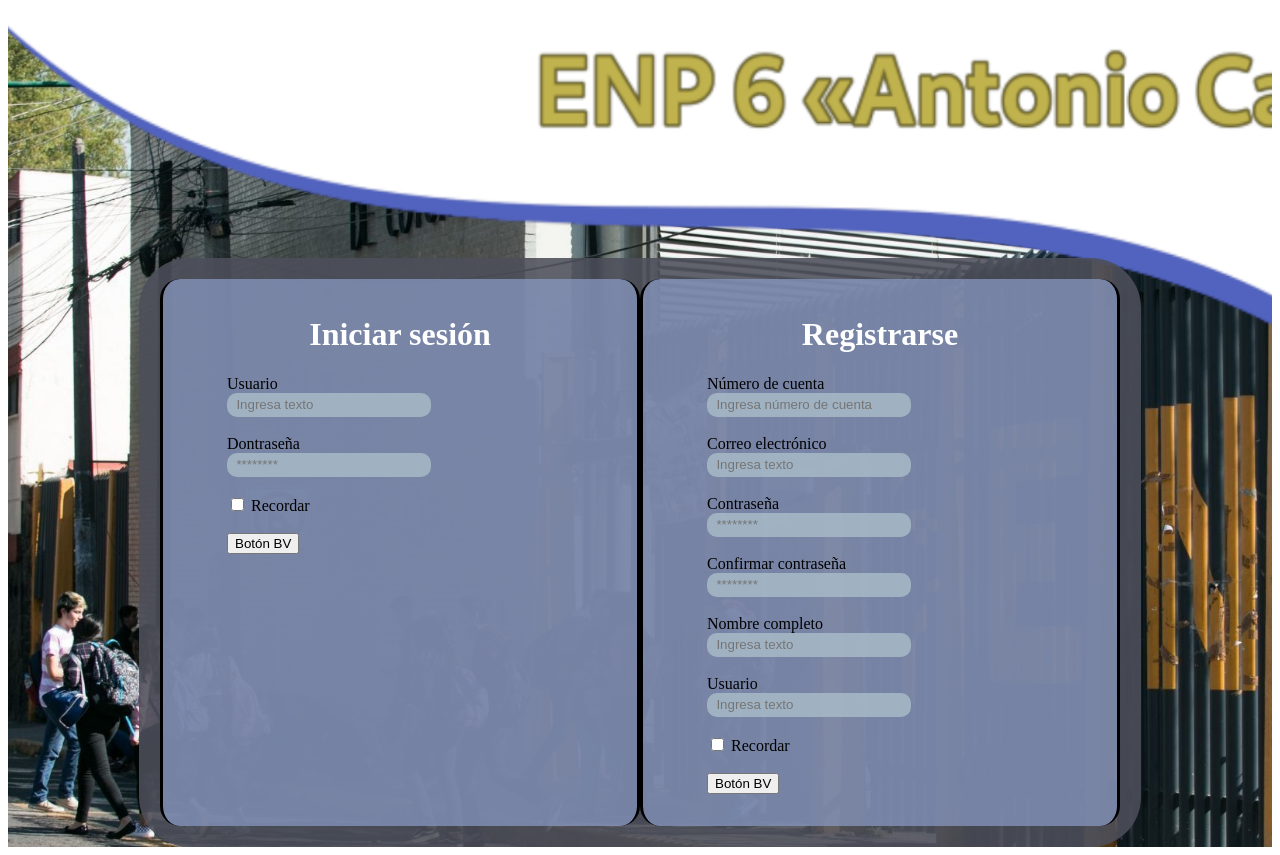
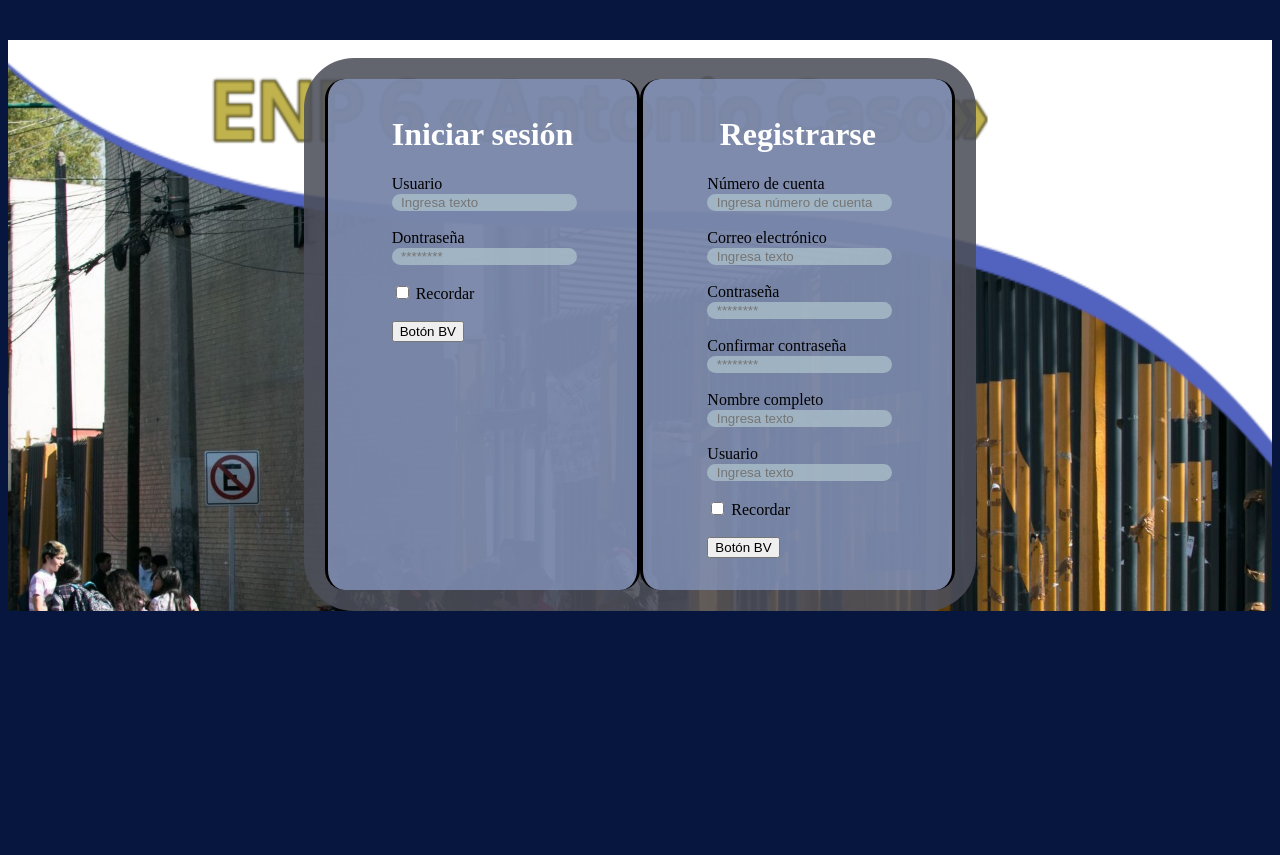
Before and after one commit to SantiagoDanda/ProyectoFinal, a PHP site: page / in a window 1280 px wide. After the commit the page ends 611 px from the top, so only its background shows below. Run offline with PHP 8.4, Linux system fonts and the light colour scheme.

Commit message:
feat(img) fix(index.html style.css)

```diff
--- a/index.html
+++ b/index.html
@@ -9,9 +9,10 @@
 </head>
 <body>
     <!-- va ir la imagen de Antonio Caso -->
+    <div class="contenedorFinal">
         <div class="imagenP6">
             <div class="fondo">
-            <div class="registro">
+                <div class="sesion">
                     <h1 style="color:#FFFFFF" id="centradoTexto">Iniciar sesión</h1>
                     <form>
                         <label for="usuario">Usuario</label><br/>
@@ -46,5 +47,6 @@
                 </div>
             </div>
         </div>
+    </div>
 </body>
 </html>
--- a/statics/style/css/style.css
+++ b/statics/style/css/style.css
@@ -1,33 +1,68 @@
-/* ------------Etiquetas---------- */
-
-
-/* ------------class------------ */
+/* //////////////////Etiquetas////////////////// */
+/* background-image: url("../../../statics/media/img/fondoP6.png");
+    /* background-size: auto; */
+    /* background-repeat: no-repeat;
+    background-position: center center;
+    background-attachment: fixed;
+    background-size: cover; */
+    /* position:relative; */
+    /* width: 100wh;
+    height: 100vh;
+    display:flex; */
+    /* flex-flow: row; */
+    /* justify-content: center; */
+body{
+    background-color: rgb(6, 22, 62);
+}
+/* ///////////////////CLASS///////////////// */
+/* ------------index.html--------------- */
+.contenedorFinal{
+    display: flex;
+    justify-content: center;
+}
 .fondo{
     display: flex;
     padding:21px 21px 21px 21px;
     background-color: rgba(77, 79, 91, 0.88);
     border: 0;
     border-radius: 50px;
-    min-width: em;
-    max-width: 60em;
-    height: em;
-    margin-top: 250px;
+    max-width: 100em;
+    min-width: 20em;
+    max-height: 45em;
+    min-height: 20em;
+    margin-top: 50px;
 }
-.registro{
+.sesion{
+    min-height: 10em;
+    max-height: 40em;
+    min-width: 1em;
+    max-width: 50em;
     flex-direction: row;
     padding: 1em 4em 2em 4em;
     position: relative;
     border: 0;
     border-radius: 20px;
     background-color: rgba(139, 156, 198, 0.71);
-    width: 400px;
-    height: em;
+    border-left: 3px solid black;
+    border-right: 3px solid black;
+}
+.registro{
+    min-height: 10em;
+    max-height: 40em;
+    min-width: 1em;
+    max-width: 50em;
+    flex-direction: row;
+    padding: 1em 4em 2em 4em;
+    position: relative;
+    border: 0;
+    border-radius: 20px;
+    background-color: rgba(139, 156, 198, 0.71);
     border-left: 3px solid black;
     border-right: 3px solid black;
 }
 .formRegistro{
-    width: 200px;
-    height: 22px;
+    width: 100%;
+    height: 10%;
     position: relative;
     background-color: rgba(170,190,202,0.8);
     border-radius: 10px;
@@ -35,15 +70,28 @@
 }
  .imagenP6{
     background-image: url("../../../statics/media/img/fondoP6.png");
-    background-size: cover;
+    /* background-size: auto; */
+    background-repeat: no-repeat;
+    background-position: center center;
+    background-size: contain;
     position:relative;
-    width: 100%;
+    background-attachment: fixed;
+    width: 100vw;
     height: 100%;
     display:flex;
-    flex-flow: row;
+     /* flex-flow: row; */
     justify-content: center;
 }
-/* ---------ID----------- */
+
+/* -------------alumnoPrincipal.html y profesorPrincipal.html-------------*/
+
+.botonPrinicpal{
+    background-color: silver;
+}
+
+
+/* ///////////////////ID////////////////// */
+/* -----------index.html------------ */
 #centradoTexto{
     text-align: center;
 }
```
Also changed, not shown: alumnoPrincipal.html (added, +13 -0 lines), profesorPrincipal.html (added, +13 -0 lines), statics/media/img/enp6-2.png (added), statics/media/img/fondoP6.png. Lines whose indentation alone changed are shown as unchanged.
